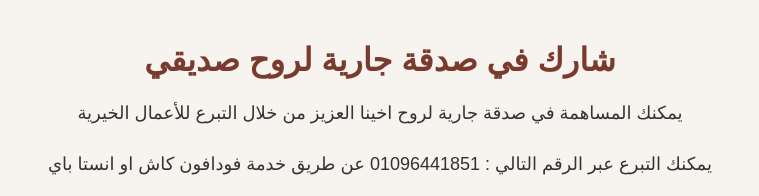
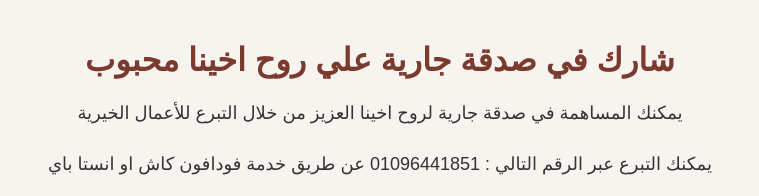
Before and after one commit to zeiad-eldiasty10/bob, a plain HTML site: page 2.html in a window 1280 px wide. Shown: the top 196 px of the page, without its empty margins (260-1019 px from the left). Drawn offline with Linux system fonts and the light colour scheme.

Commit message:
Update 2.html

```diff
--- a/2.html
+++ b/2.html
@@ -81,7 +81,7 @@
 
 
 <body>
-    <h1>شارك في صدقة جارية لروح صديقي</h1>
+    <h1>شارك في صدقة جارية علي روح اخينا محبوب</h1>
     <p>يمكنك المساهمة في صدقة جارية لروح اخينا العزيز من خلال التبرع للأعمال الخيرية </p>
 
 <p>
```
